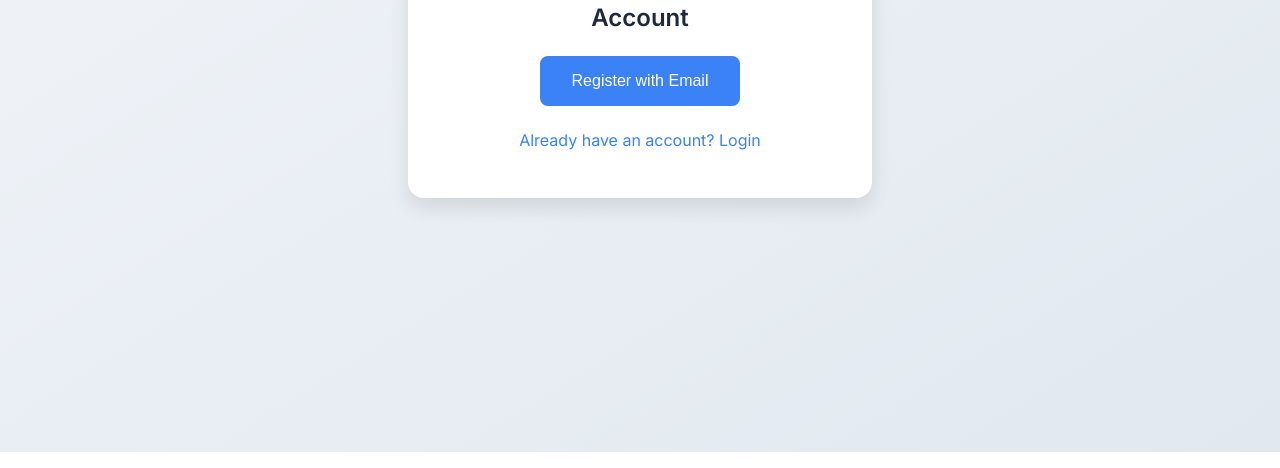
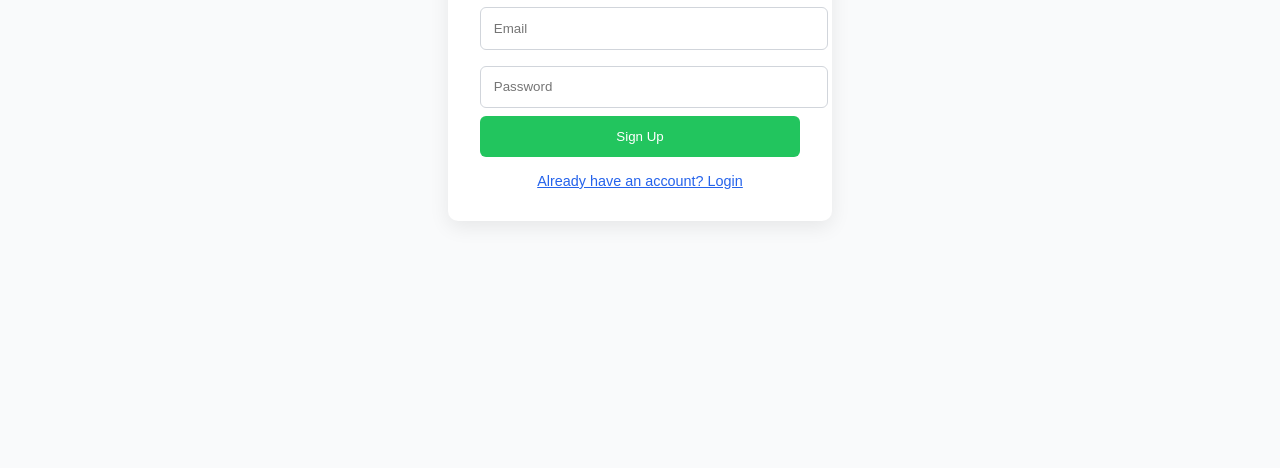
Before and after one commit to doesebAI/streamcleanerpro, a website: page register.html in a window 1280 px wide. Shown: the part 348-816 px from the top of the page. Drawn offline with nearby package versions, Linux system fonts and the light colour scheme.

Commit message:
register.html

```diff
--- a/register.html
+++ b/register.html
@@ -1,66 +1,44 @@
-
 <!DOCTYPE html>
 <html lang="en">
 <head>
-  <meta charset="UTF-8" />
-  <meta name="viewport" content="width=device-width, initial-scale=1.0" />
+  <meta charset="UTF-8">
   <title>Register - Stream Cleaner Pro</title>
-  <script src="https://identity.netlify.com/v1/netlify-identity-widget.js"></script>
-  <link href="https://fonts.googleapis.com/css2?family=Inter:wght@400;600&display=swap" rel="stylesheet">
+  <script src="https://cdn.jsdelivr.net/npm/@supabase/supabase-js@2"></script>
   <style>
-    body {
-      font-family: 'Inter', sans-serif;
-      background: linear-gradient(to bottom right, #f1f5f9, #e2e8f0);
-      display: flex;
-      align-items: center;
-      justify-content: center;
-      height: 100vh;
-      margin: 0;
-    }
-    .auth-container {
-      background: white;
-      padding: 3rem 2rem;
-      border-radius: 1rem;
-      box-shadow: 0 10px 20px rgba(0,0,0,0.1);
-      text-align: center;
-      width: 100%;
-      max-width: 400px;
-    }
-    h2 {
-      margin-bottom: 1.5rem;
-      color: #1e293b;
-    }
-    button {
-      padding: 1rem 2rem;
-      background-color: #3b82f6;
-      color: white;
-      border: none;
-      border-radius: 0.5rem;
-      font-size: 1rem;
-      cursor: pointer;
-      transition: background-color 0.2s;
-    }
-    button:hover {
-      background-color: #2563eb;
-    }
-    a {
-      display: block;
-      margin-top: 1.5rem;
-      color: #3b82f6;
-      text-decoration: none;
-    }
+    body {font-family: Arial, sans-serif; background:#f9fafb; display:flex; justify-content:center; align-items:center; height:100vh;}
+    .auth-box {background:#fff; padding:2rem; border-radius:10px; box-shadow:0 6px 20px rgba(0,0,0,0.08); width:320px; text-align:center;}
+    .auth-box input {width:100%; padding:0.8rem; margin:0.5rem 0; border:1px solid #d1d5db; border-radius:6px;}
+    .auth-box button {width:100%; padding:0.8rem; background:#22c55e; color:#fff; border:none; border-radius:6px; cursor:pointer;}
+    .auth-box button:hover {background:#16a34a;}
+    a {display:block; margin-top:1rem; font-size:0.9rem; color:#2563eb;}
   </style>
 </head>
 <body>
-  <div class="auth-container">
-    <h2>Create Your Stream Cleaner Pro Account</h2>
-    <button onclick="netlifyIdentity.open('signup')">Register with Email</button>
-    <a href="/login.html">Already have an account? Login</a>
+  <div class="auth-box">
+    <h2>Register</h2>
+    <input type="email" id="regEmail" placeholder="Email" />
+    <input type="password" id="regPassword" placeholder="Password" />
+    <button onclick="register()">Sign Up</button>
+    <a href="login.html">Already have an account? Login</a>
   </div>
+
   <script>
-    netlifyIdentity.on('signup', user => {
-      window.location.href = '/dashboard.html';
-    });
+     const supabaseUrl = "https://rfuilglpyamrjbtkacqw.supabase.co";
+    const supabaseKey = "eyJhbGciOiJIUzI1NiIsInR5cCI6IkpXVCJ9.eyJpc3MiOiJzdXBhYmFzZSIsInJlZiI6InJmdWlsZ2xweWFtcmpidGthY3F3Iiwicm9sZSI6ImFub24iLCJpYXQiOjE3NTQ4MjAxNzEsImV4cCI6MjA3MDM5NjE3MX0.vVUrlCdmenG-wh3X3lK_4UeiVDpbvGBbGSYalwY4u9I";
+    const supabase = supabase.createClient(supabaseUrl, supabaseKey);
+
+    async function register() {
+      const email = document.getElementById("regEmail").value;
+      const password = document.getElementById("regPassword").value;
+
+      const { data, error } = await supabase.auth.signUp({ email, password });
+      if (error) {
+        alert(error.message);
+      } else {
+        alert("Check your inbox for confirmation email.");
+        window.location.href = "login.html";
+      }
+    }
   </script>
 </body>
 </html>
```
